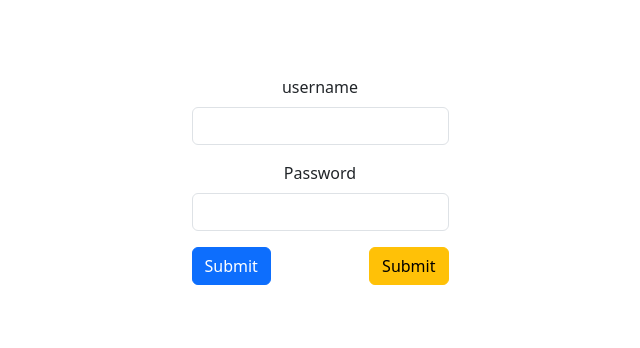
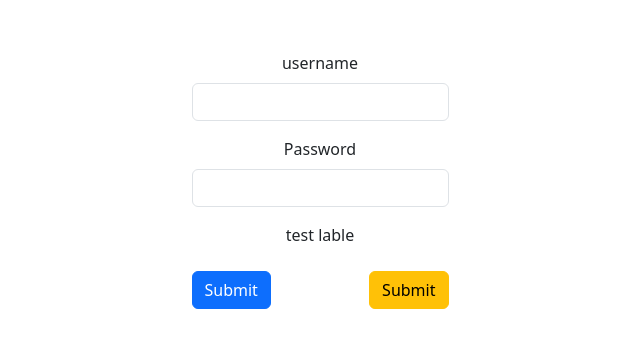
Before and after one commit to Chawanwit-Deedam/reactjs-app, a React (Vite) app: page /login in a window 1280 px wide. Shown: the part 220-568 px from the top of the page, without its empty margins (320-960 px from the left). Built offline with nearby package versions, Linux system fonts and the light colour scheme.

Commit message:
fix: add label for login page

```diff
--- a/src/pages/Login/Login.jsx
+++ b/src/pages/Login/Login.jsx
@@ -67,6 +67,9 @@ function Login () {
                     onChange={e => handleChange(e)}
                 />
             </div>
+            <div className="mb-3">
+                <label className="form-label">test lable</label>
+            </div>
             <div className='d-flex justify-content-between'>
                 <button type="submit" className="btn btn-primary">Submit</button>
                 <button className="btn btn-warning" onClick={() => getCustomer()}>Submit</button>
```
